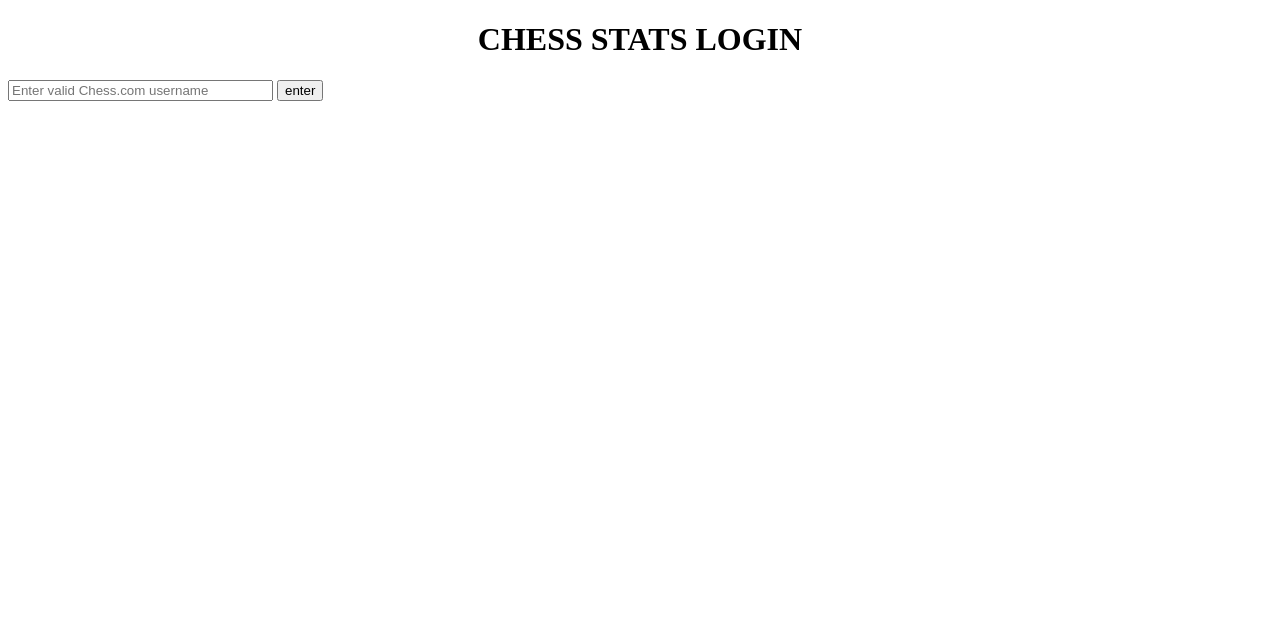
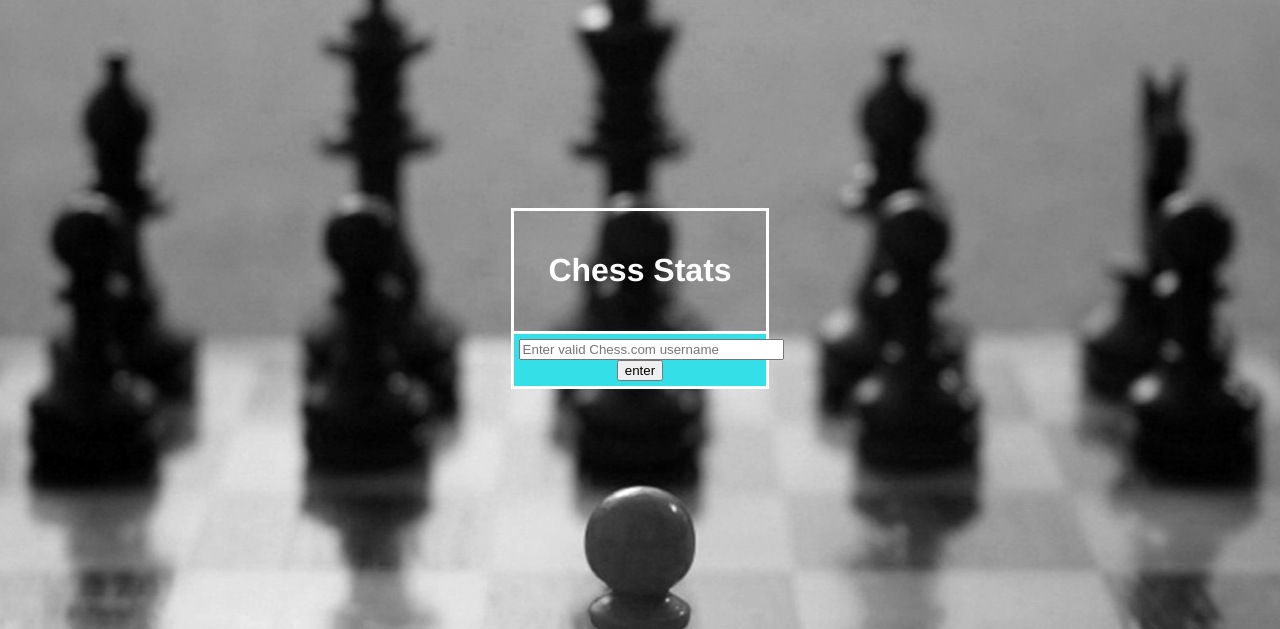
Before and after one commit to colonelpanic8/chess_stats, a Flask app: page / in a window 1280 px wide. Shown: the top 629 px of the page. Run offline with Flask 2, Linux system fonts and the light colour scheme; some libraries are stand-ins or nearby versions.

Commit message:
Login styling sheet added.

```diff
--- /dev/null
+++ b/chess_stats/static/css/login_styles.css
@@ -0,0 +1,27 @@
+body {
+    background-image: url('../img/login_background.png');
+    background-repeat:no-repeat;
+    background-attachment:fixed;
+    background-position:center center;
+}
+
+#login-bar {
+    border: 3px solid white;
+    width: 20%;
+    margin: auto;
+    color: white;
+    position: relative;
+    top: 200px;
+    text-align: center;
+}
+
+#logo {
+    padding: 20px;
+    font-family: "Helvetica Neue", Helvetica, Arial, sans-serif;
+}
+
+#login-form {
+    padding: 5px;
+    border-top: 3px solid white;
+    background-color: #34dfe7;
+}
--- a/chess_stats/templates/username_login.html
+++ b/chess_stats/templates/username_login.html
@@ -12,15 +12,21 @@
 
     <script src="http://cdnjs.cloudflare.com/ajax/libs/underscore.js/1.4.4/underscore-min.js"></script>
     <link rel="stylesheet" href={{
-          get_static_url("css/base_styles.css") }}
+          get_static_url("css/login_styles.css") }}
           type="text/css">
   </head>
   <body>
-    <h1>Chess Stats Login</h1>
-    <form ng-submit="loginUsername()" ng-controller="LoginCtrl">
-      <input type="text" ng-model="username"  size="30"
-             placeholder="Enter valid Chess.com username">
-      <input class="btn-primary" type="submit" value="enter">
-    </form>
+    <div id="login-bar">
+      <div id="logo">
+        <h1>Chess Stats</h1>
+      </div>
+      <div id="login-form">
+        <form ng-submit="loginUsername()" ng-controller="LoginCtrl">
+          <input type="text" ng-model="username"  size="30"
+                 placeholder="Enter valid Chess.com username">
+          <input class="btn-primary" type="submit" value="enter">
+        </form>
+      </div>
+    </div>
   </body>
 </html>
```
Also changed, not shown: chess_stats/static/css/d3_styles.css (+7 -4 lines), chess_stats/static/img/login_background.png (added).
